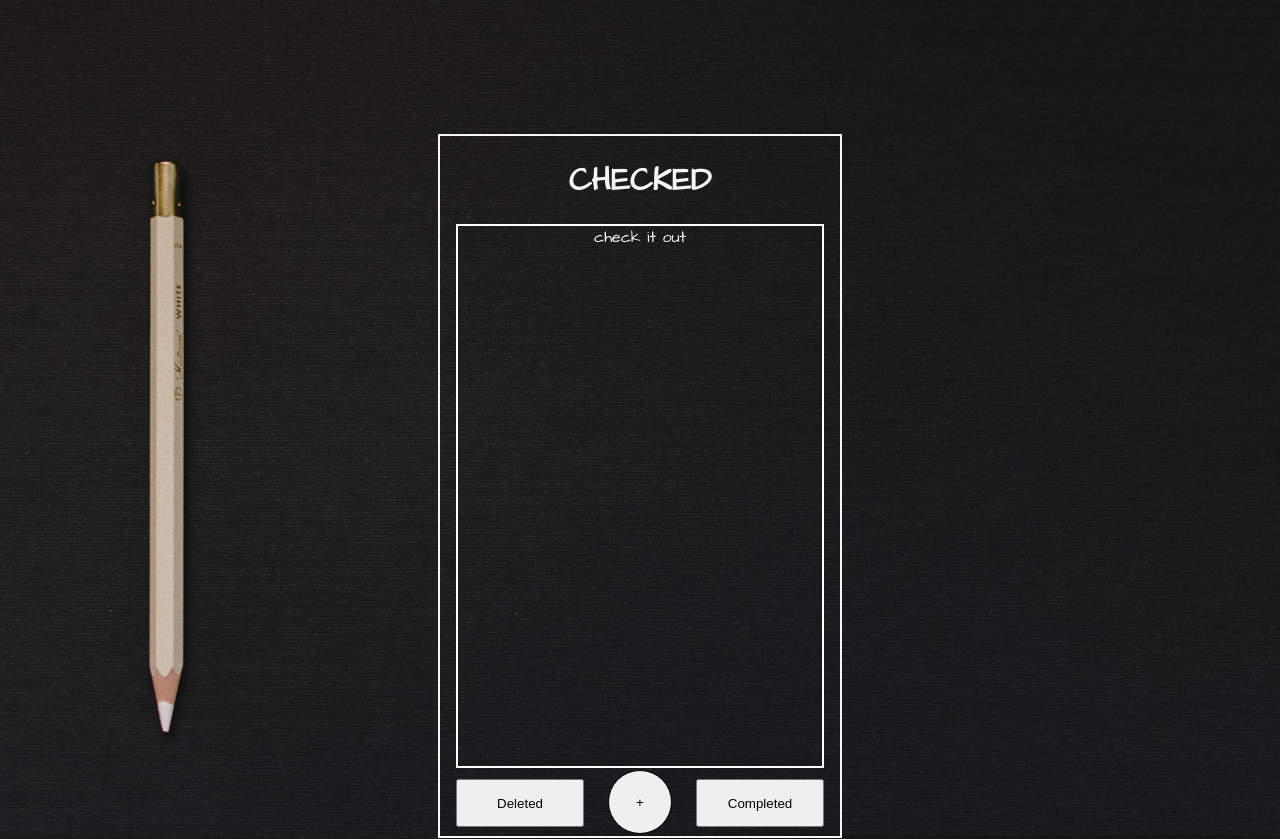
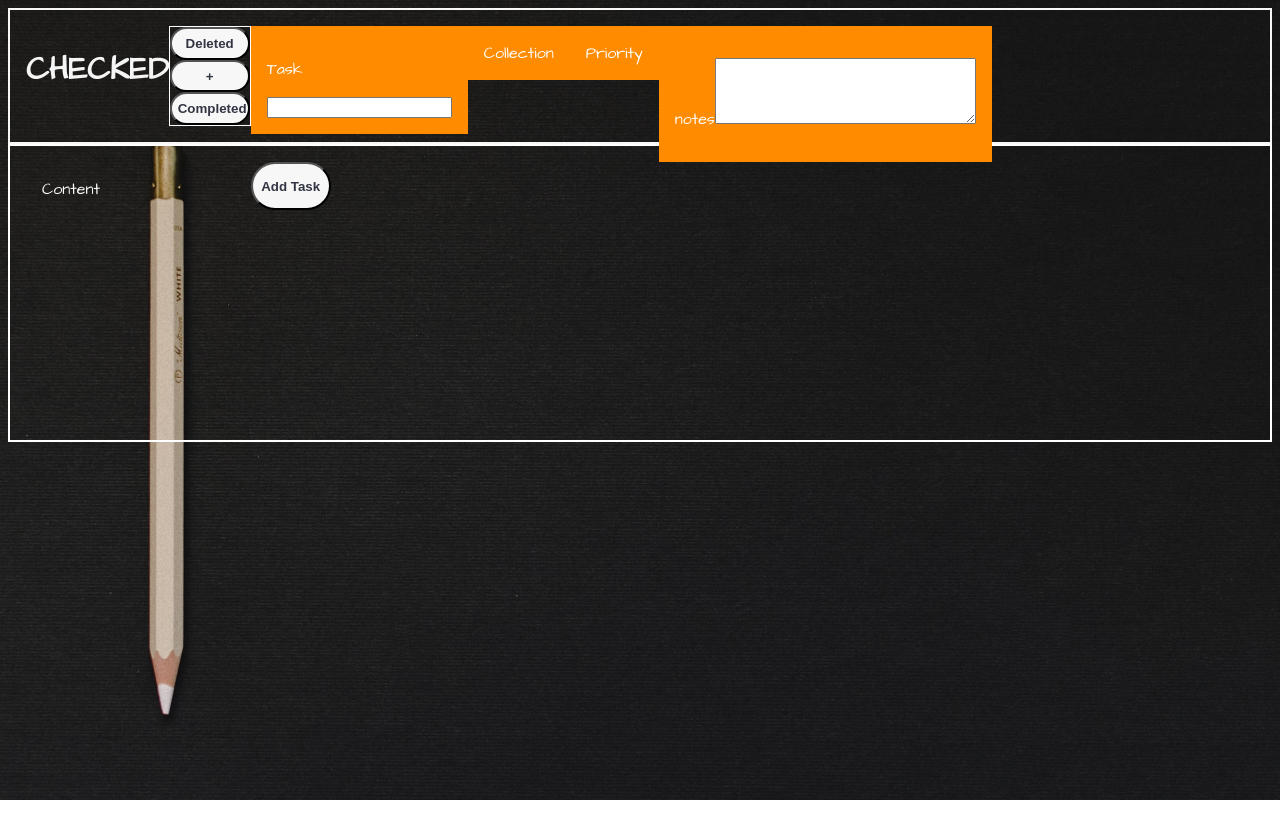
Before and after one commit to Andrew-Hinson/To-Do-App, a website built with webpack: page dist/index.html in a window 1280 px wide. Shown: the top 839 px of the page. After the commit the page ends 800 px from the top, so only its background shows below. Built offline with nearby package versions, Linux system fonts and the light colour scheme.

Commit message:
massive refactoring of styles and form

```diff
--- a/src/appendData.js
+++ /dev/null
@@ -1,31 +0,0 @@
-import { Task, taskData } from "./dataHandle.js"
-
-const appendToFront = () => {
-    const flipCardFront = document.querySelector('.flip-card-front')
-    const lastIndex = taskData.tasks.length - 1;
-    const newTask = document.createElement('div')
-    const taskTitle = document.createElement('p')
-    const checkLabel = document.createElement('label')
-    const checkBox = document.createElement('input')
-
-    let taskObject = taskData.tasks[lastIndex]
-
-    checkBox.setAttribute('type', 'checkbox')
-    checkBox.setAttribute('id', 'checkbox')
-    checkLabel.setAttribute('for', 'checkbox')
-    newTask.classList.add('todo')
-
-
-    taskTitle.innerText = `${taskObject.title}`
-
-    checkLabel.innerText = 'Complete'
-
-    newTask.appendChild(taskTitle)
-    checkLabel.appendChild(checkBox)
-    newTask.appendChild(checkLabel)
-
-
-    flipCardFront.appendChild(newTask)
-    return flipCardFront
-}
-export { appendToFront }
--- a/src/landingModule.js
+++ b/src/landingModule.js
@@ -1,27 +1,15 @@
 import { createForm } from './todoForm.js'
 const landing = () => {
+    const headDiv = document.createElement('div')
+        headDiv.setAttribute('id', 'headDiv')
     const mainDiv = document.createElement('div')
         mainDiv.setAttribute('class', 'parentDiv')
+    const cards = document.createElement('div')
+        cards.classList.add('cards')
+        cards.innerText = 'Content'
     const buttonContainer = document.createElement('div')
         buttonContainer.setAttribute('id', 'buttonContainer')
-    const checkArea = () => {
-        const checkDiv = document.createElement('div')
-        checkDiv.setAttribute('id', 'checkDiv')
-        checkDiv.setAttribute('class', 'childDiv')
-        checkDiv.classList = 'childDiv flip-card'
-            const flipCardInner = document.createElement('div')
-            flipCardInner.classList = 'flip-card-inner'
-                const flipCardFront = document.createElement('div')
-                flipCardFront.classList = 'flip-card-front'
-                flipCardFront.innerText = 'check it out'
-            const flipCardBack = document.createElement('div')
-            flipCardBack.classList = 'flip-card-back'
-            flipCardBack.appendChild(createForm())
-        flipCardInner.appendChild(flipCardFront)
-        flipCardInner.appendChild(flipCardBack)
-        checkDiv.appendChild(flipCardInner)
-        return checkDiv;
-    }
+
     const generateTitle = () => {
         const title = document.createElement('h1')
         title.innerText = 'CHECKED'
@@ -48,12 +36,17 @@ const landing = () => {
         return newButton;
     }
 
-    mainDiv.appendChild(generateTitle())
-    mainDiv.appendChild(checkArea())
+
+      //form from todoForm.js
     buttonContainer.appendChild(deletedBtn())
     buttonContainer.appendChild(addItem())
     buttonContainer.appendChild(completedBtn())
-    mainDiv.appendChild(buttonContainer)
+    headDiv.appendChild(generateTitle())
+    headDiv.appendChild(buttonContainer)
+    headDiv.appendChild(createForm())
+    mainDiv.appendChild(headDiv)
+    mainDiv.appendChild(cards)
+
     return mainDiv;
 }
 
--- a/src/style.css
+++ b/src/style.css
@@ -1,6 +1,7 @@
 @import url('https://fonts.googleapis.com/css2?family=Architects+Daughter&display=swap');
 body {
     font-family: 'Architects Daughter', cursive;
+    color: white;
 }
 html {
     background: url(./pencil.jpg) no-repeat center center fixed;
@@ -9,100 +10,105 @@ html {
     -o-background-size: cover;
     background-size: cover;
   }
-#content {
-    display: flex;
-    justify-content: center;
-    align-items: center;
+.cards {
+    border: 2px solid white;
+    padding: 2rem;
+    display: grid;
+    grid-template-columns: repeat(auto-fill, minmax(230px, 1fr));
+    grid-template-rows: repeat(auto-fill, minmax(230px, 1fr));
+    grid-gap: 3rem;
 }
-.parentDiv {
-    width: 400px;
-    height: 700px;
-    border: 2px solid #f5f5f5;
-    margin: 10% auto;
+.card {
+  padding: 3px;
+  background-color: #323643;
+  color: #f7f7f7;
+
+  border: 3px solid #f7f7f7;
+  border-radius: 10px;
+  font-size: 1.2em;
 }
 
 h1 {
-    text-align: center;
     color: #f5f5f5;
+}
+#headDiv {
+  display: flex;
+  flex-direction: row;
+  height: 100px;
+  border: 2px solid #f7f7f7;
+  padding: 1rem;
 }
 #buttonContainer {
   display: flex;
-  height: 68px;
-  margin: 0rem 1rem 0rem 1rem;
-  justify-content: space-between;
+  flex-direction: column;
+  border: 1px solid white;
 }
-.bottomOptions {
-  width: 8rem;
+button {
+  background-color: #f7f7f7;
+  color: #323643;
+  border-radius: 2rem;
   height: 3rem;
-  margin: 3% 0rem;
+  font-weight: bold;
+  cursor: pointer;
+  width: 5rem;
 }
-#addItem {
-  border: 1px solid black;
-  border-radius: 50%;
-  height: 4rem;
-  width: 4rem;
-  margin: 0.5% 0%;
+button:hover,
+button:focus {
+  outline: none;
+  background: #606470;
+  border-radius: 2rem;
+  color: #f7f7f7;
+  height: 3rem;
+}
+a {
+  text-decoration: none;
+}
+li a {
+  color: #fff;
 }
 
+ul {
+  background: darkorange;
+  list-style: none;
+  margin: 0;
+  padding-left: 0;
+}
 
-/* testing info */
-/* CARD STYLING */
-.flip-card {
-  background-color: transparent;
-  border: 2px solid white;
-  height: 540px;
-  width: 364px;
-  margin: 1rem 1rem 0rem 1rem;
-  overflow: auto;
-  display: flex;
-  flex-direction: column;
-  color: white;
-  perspective: 1000px;
+li {
+  color: #fff;
+  background: darkorange;
+  display: block;
+  float: left;
+  padding: 1rem;
+  position: relative;
+  text-decoration: none;
+  transition-duration: 0.5s;
 }
-.flip-card-inner {
-  position: relative;
+li:hover {
+  background: red;
+  cursor: pointer;
+}
+
+ul li ul {
+  background: orange;
+  visibility: hidden;
+  opacity: 0;
+  min-width: 5rem;
+  position: absolute;
+  transition: all 0.5s ease;
+  margin-top: 1rem;
+  left: 0;
+  display: none;
+}
+
+ul li:hover > ul,
+ul li ul:hover {
+  visibility: visible;
+  opacity: 1;
+  display: block;
+}
+
+ul li ul li {
+  clear: both;
   width: 100%;
-  height: 100%;
-  text-align: center;
-  transition: transform 0.8s;
-  transform-style: preserve-3d;
 }
-.transform {
-  transform: rotateY(180deg);
-}
-.flip-card-front, .flip-card-back {
-  position: absolute;
-  width: 100%;
-  height: 100%;
-  -webkit-backface-visibility: hidden;
-  backface-visibility: hidden;
-}
-.flip-card-front {
-  background-color: transparent;
-  color: white;
-}
-.flip-card-back {
-  background-color: transparent;
-  color: white;
-  transform: rotateY(180deg);
-}
-#flipForm {
-  display: flex;
-  flex-direction: column;
-  justify-content: space-evenly;
-  padding: 2%;
-}
-.formItem {
-  text-align: start;
-}
-.todo {
-  display: flex;
-  flex-direction: row;
-  height: 80px;
-  border: 1px solid red;
-  text-align: left;
-  justify-content: space-between;
-  font-size: 20px;
-  align-items: center;
-  padding: 0px 3px;
-}
--- a/src/todoForm.js
+++ b/src/todoForm.js
@@ -1,68 +1,152 @@
 const createForm = () => {
+    const formDiv = document.createElement('div')
+        formDiv.setAttribute('id', 'formDiv');
+    const form = document.createElement('form')
+        form.setAttribute('id', 'form');
 
-    const flipForm = document.createElement('form')
-    flipForm.setAttribute('id', 'flipForm')
 
-    const setTitleLabel = () => {
-        const label = document.createElement('label')
-        label.setAttribute('id', 'titleLabel')
-        label.setAttribute('for', 'title')
-        label.classList.add('formItem')
-        label.innerText = 'Task Title:'
-        return label;
-    }
-    const setTitle = () => {
-        const title = document.createElement('input')
-        title.setAttribute('type', 'text')
-        title.setAttribute('id', 'title')
-        title.setAttribute('name', 'title')
-        title.classList.add('formItem')
-        title.setAttribute('minlength', '4')
-        title.setAttribute('maxlength', '10')
-        return title;
-    }
-    const setNotesLabel = () => {
-        const label = document.createElement('label')
-        label.setAttribute('for', 'formNotes')
-        label.classList.add('formItem')
-        label.innerText = 'Notes:'
-        return label;
-    }
-    const notes = () => {
-        const noteInput = document.createElement('textarea')
-        noteInput.setAttribute('id', 'notes')
-        noteInput.setAttribute('name', 'notes')
-        noteInput.setAttribute('rows', '4')
-        noteInput.setAttribute('cols', '30')
-        noteInput.setAttribute('placeholder', 'Enter a description of your task!')
-        noteInput.classList.add('formItem')
-        return noteInput;
-    }
-    const discardBtn = () => {
-        const discard = document.createElement('button')
-        discard.setAttribute('type', 'submit')
-        discard.setAttribute('id', 'formDiscard')
-        discard.setAttribute('value', 'Add Task!')
-        discard.classList.add('formItem', 'addTrash')
-        discard.innerText = 'Discard Task'
-        return discard;
+    const createList = () => {
+        const ul = document.createElement('ul')
+        const liTitle = () => {
+            const li = document.createElement('li')
+            const title = document.createElement('p')
+                title.setAttribute('id', 'title')
+                title.innerText = 'Task'
+                const titleInput = () => {
+                    const input = document.createElement('input')
+                    input.setAttribute('type', 'text')
+                    input.setAttribute('id', 'task')
+                    return input
+                }
+            li.appendChild(title)
+            li.appendChild(titleInput())
+            return li;
+        }
+        const liCollection = () => {
+            const li = document.createElement('li')
+            const aTag = document.createElement('a')
+            aTag.innerText = 'Collection'
+            aTag.setAttribute('id', 'collection')
+            aTag.setAttribute('href', '#')
+                const collectionInput = () => {
+                    const subUL = document.createElement('ul')
+                    subUL.classList.add('dropdown')
+                        const subItem1 = () => {
+                            const item1 = document.createElement('li')
+                            item1.innerText = 'Work'
+                            item1.setAttribute('id', 'work')
+                            return item1;
+                        }
+                        const subItem2 = () => {
+                            const item2 = document.createElement('li')
+                            item2.innerText = 'Chores'
+                            item2.setAttribute('id', 'chores')
+                            return item2;
+                        }
+                        const subItem3 = () => {
+                            const item3 = document.createElement('li')
+                            item3.innerText = 'Personal'
+                            item3.setAttribute('id', 'personal')
+                            return item3;
+                        }
+                        const subItem4 = () => {
+                            const item4 = document.createElement('li')
+                            item4.innerText = 'Family/Friends'
+                            item4.setAttribute('id', 'famfriends')
+                            return item4;
+                        }
+
+                    subUL.appendChild(subItem1())
+                    subUL.appendChild(subItem2())
+                    subUL.appendChild(subItem3())
+                    subUL.appendChild(subItem4())
+                    return subUL;
+                }
+            li.appendChild(aTag)
+            li.appendChild(collectionInput())
+
+            return li;
+        }
+        const liPriority = () => {
+            const li = document.createElement('li')
+            const aTag = document.createElement('a')
+            aTag.innerText = 'Priority'
+            aTag.setAttribute('id', 'priority')
+            aTag.setAttribute('href', '#')
+                const priorityInput = () => {
+                    const subUL = document.createElement('ul')
+                        subUL.classList.add('dropdown')
+                        const subItem1 = () => {
+                            const item1 = document.createElement('li')
+                            item1.innerText = 'Green'
+                            item1.setAttribute('id', 'green')
+                            return item1;
+                        }
+                        const subItem2 = () => {
+                            const item2 = document.createElement('li')
+                            item2.innerText = 'Yellow'
+                            item2.setAttribute('id', 'yellow')
+                            return item2;
+                        }
+                        const subItem3 = () => {
+                            const item3 = document.createElement('li')
+                            item3.innerText = 'Red'
+                            item3.setAttribute('id', 'red')
+                            return item3;
+                        }
+                        const subItem4 = () => {
+                            const item4 = document.createElement('li')
+                            item4.innerText = 'YESTERDAY'
+                            item4.setAttribute('id', 'yesterday')
+                            return item4;
+                        }
+
+                    subUL.appendChild(subItem1())
+                    subUL.appendChild(subItem2())
+                    subUL.appendChild(subItem3())
+                    subUL.appendChild(subItem4())
+                    return subUL;
+                }
+            li.appendChild(aTag)
+            li.appendChild(priorityInput())
+            return li;
+        }
+        const liNotes = () => {
+            const li = document.createElement('li')
+            const notes = document.createElement('p')
+                notes.setAttribute('id', 'notes')
+                notes.innerText = 'notes'
+                const noteField = () => {
+                    const input = document.createElement('textarea')
+                    input.setAttribute('id', 'textarea')
+                    input.setAttribute('rows', '4')
+                    input.setAttribute('cols', '30')
+                    return input;
+                }
+            notes.appendChild(noteField())
+            li.appendChild(notes)
+            return li;
+        }
+        ul.appendChild(liTitle())
+        ul.appendChild(liCollection())
+        ul.appendChild(liPriority())
+        ul.appendChild(liNotes())
+
+        return ul
     }
     const submitBtn = () => {
-        const submit = document.createElement('input')
-        submit.setAttribute('type', 'submit')
-        submit.setAttribute('id', 'formSubmit')
-        submit.setAttribute('value', 'Add Task!')
-        submit.classList.add('formItem', 'addTrash')
-        return submit;
+        const submit = document.createElement('button')
+        submit.setAttribute('id', 'submit')
+        submit.innerText = 'Add Task'
+        return submit
     }
-    flipForm.appendChild(setTitleLabel())
-    flipForm.appendChild(setTitle())
-    flipForm.appendChild(setNotesLabel())
-    flipForm.appendChild(notes())
-    flipForm.appendChild(discardBtn())
-    flipForm.appendChild(submitBtn())
 
-    return flipForm
+    //create UL. Use LI func to make multiple form items.
+    form.appendChild(createList())
+    form.appendChild(submitBtn())
+    formDiv.appendChild(form)
+
+    return formDiv;
 }
 
 export { createForm }
```
Also changed, not shown: src/bottombtns.js (+5 -2 lines), dist/bundle.js.
